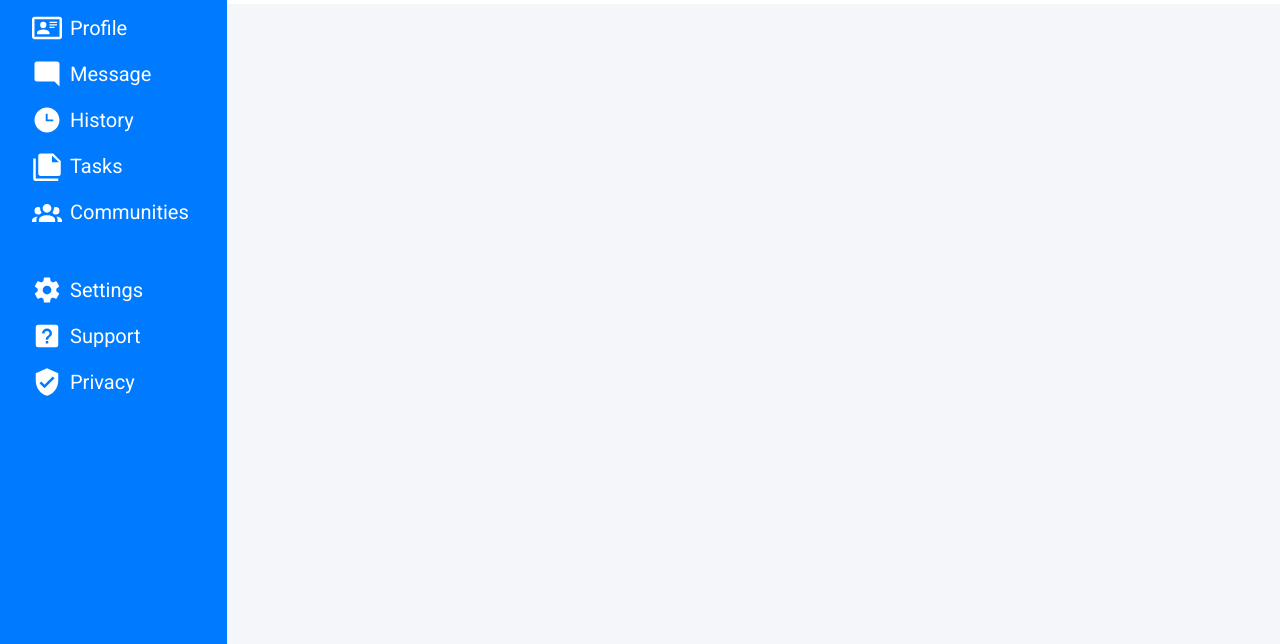
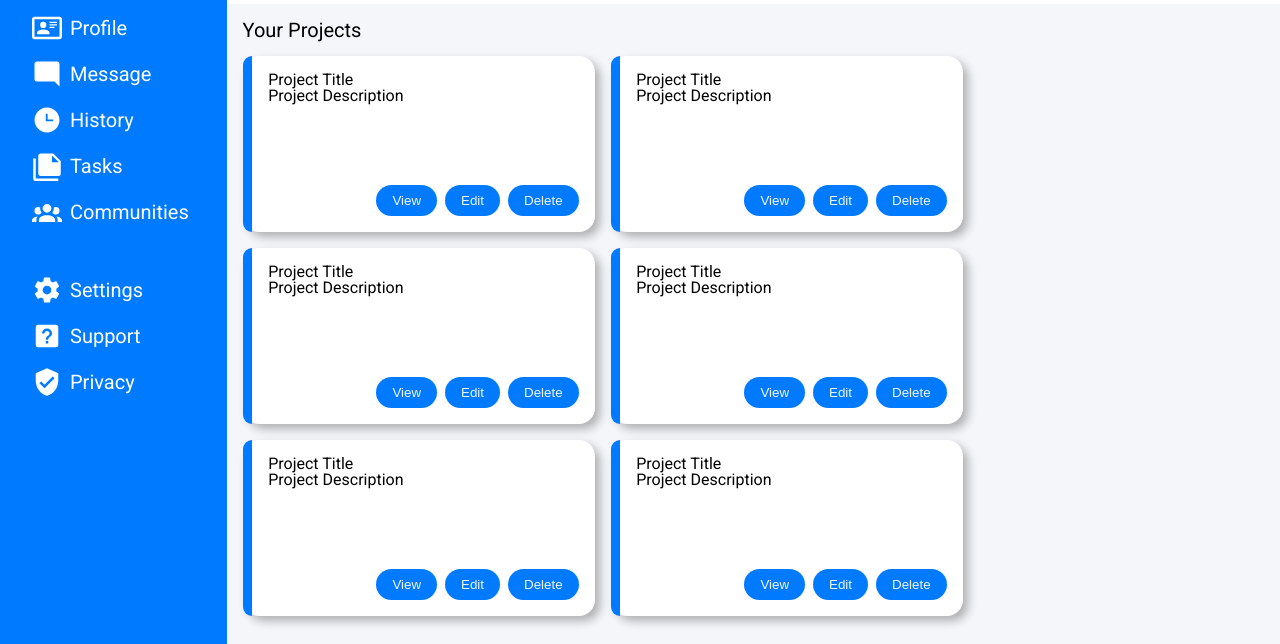
Before and after one commit to FearQuare/admin-dashboard, a plain HTML site: page index.html in a window 1280 px wide. Shown: the part 156-800 px from the top of the page. Drawn offline with Linux system fonts and the light colour scheme.

Commit message:
Complete Projects

```diff
--- a/index.html
+++ b/index.html
@@ -88,7 +88,97 @@
         </div>
     </div>
     <div class="main">
-        <div class="projects"></div>
+        <div class="projects">
+            <div class="title">
+                <h1>Your Projects</h1>
+            </div>
+            <div class="content">
+                <div class="project" id="project-1">
+                    <div class="style"></div>
+                    <div class="card-content">
+                        <div class="texts">
+                            <h1>Project Title</h1>
+                            <p>Project Description</p>
+                        </div>
+                        <div class="buttons">
+                            <button>View</button>
+                            <button>Edit</button>
+                            <button>Delete</button> <!-- Changed the duplicate Edit button to Delete -->
+                        </div>
+                    </div>
+                </div>
+                <div class="project" id="project-2">
+                    <div class="style"></div>
+                    <div class="card-content">
+                        <div class="texts">
+                            <h1>Project Title</h1>
+                            <p>Project Description</p>
+                        </div>
+                        <div class="buttons">
+                            <button>View</button>
+                            <button>Edit</button>
+                            <button>Delete</button> <!-- Changed the duplicate Edit button to Delete -->
+                        </div>
+                    </div>
+                </div>
+                <div class="project" id="project-3">
+                    <div class="style"></div>
+                    <div class="card-content">
+                        <div class="texts">
+                            <h1>Project Title</h1>
+                            <p>Project Description</p>
+                        </div>
+                        <div class="buttons">
+                            <button>View</button>
+                            <button>Edit</button>
+                            <button>Delete</button> <!-- Changed the duplicate Edit button to Delete -->
+                        </div>
+                    </div>
+                </div>
+                <div class="project" id="project-4">
+                    <div class="style"></div>
+                    <div class="card-content">
+                        <div class="texts">
+                            <h1>Project Title</h1>
+                            <p>Project Description</p>
+                        </div>
+                        <div class="buttons">
+                            <button>View</button>
+                            <button>Edit</button>
+                            <button>Delete</button> <!-- Changed the duplicate Edit button to Delete -->
+                        </div>
+                    </div>
+                </div>
+                <div class="project" id="project-5">
+                    <div class="style"></div>
+                    <div class="card-content">
+                        <div class="texts">
+                            <h1>Project Title</h1>
+                            <p>Project Description</p>
+                        </div>
+                        <div class="buttons">
+                            <button>View</button>
+                            <button>Edit</button>
+                            <button>Delete</button> <!-- Changed the duplicate Edit button to Delete -->
+                        </div>
+                    </div>
+                </div>
+                <div class="project" id="project-6">
+                    <div class="style"></div>
+                    <div class="card-content">
+                        <div class="texts">
+                            <h1>Project Title</h1>
+                            <p>Project Description</p>
+                        </div>
+                        <div class="buttons">
+                            <button>View</button>
+                            <button>Edit</button>
+                            <button>Delete</button> <!-- Changed the duplicate Edit button to Delete -->
+                        </div>
+                    </div>
+                </div>
+            </div>
+        </div>
         <div class="announcements"></div>
         <div class="trending"></div>
     </div>
--- a/style.css
+++ b/style.css
@@ -69,6 +69,8 @@ table {
     grid-column: 2 / 7;
     grid-row: 2 / 6;
     background-color: #F4F6F9;
+    display: grid;
+    grid-template: repeat(8, 1fr) / repeat(6, 1fr);
 }
 
 .sidebar-header {
@@ -211,3 +213,56 @@ table {
     justify-content: space-between;
     padding: 0 1rem;
 }
+
+.main .projects {
+    grid-column: 1 / 5;
+    grid-row: 1 / 9;
+    margin: 1rem;
+}
+
+.projects .content {
+    display: grid;
+    grid-template: repeat(3, 1fr) / repeat(2, 1fr);
+    gap: 1rem;
+    margin-top: 1rem;
+}
+
+.title {
+    font-size: 1.25rem;
+    font-weight: 300;
+}
+
+.projects .project {
+    width: 22rem;
+    height: 11rem;
+    border-radius: 1rem;
+    background-color: #FFFFFF;
+    box-shadow: #afb0b2 5px 5px 10px;
+    display: flex; /* Ensure the project card uses flexbox */
+    flex-direction: row; /* Align children in a row */
+}
+
+.project .style {
+    height: 100%; /* Ensure the style div takes full height */
+    width: 3%;
+    background-color: #007BFF;
+    border-radius: 1rem 0 0 1rem;
+}
+
+.card-content {
+    display: flex;
+    flex-direction: column;
+    justify-content: space-between;
+    padding: 1rem;
+    width: 97%; /* Ensure the card content takes the remaining width */
+}
+
+.texts {
+    margin-bottom: 1rem;
+}
+
+.buttons {
+    display: flex;
+    gap: 0.5rem;
+    justify-content: flex-end;
+}
--- /dev/null
+++ b/styles.css
@@ -0,0 +1,29 @@
+/* ...existing code... */
+
+.project {
+    /* Add necessary styles for the project card */
+    border: 1px solid #ccc;
+    padding: 16px;
+    margin: 16px;
+    border-radius: 8px;
+    box-shadow: 0 2px 4px rgba(0, 0, 0, 0.1);
+}
+
+.card-content {
+    /* Ensure the card content is contained within the project card */
+    display: flex;
+    flex-direction: column;
+}
+
+.texts {
+    /* Add necessary styles for the text content */
+    margin-bottom: 16px;
+}
+
+.buttons {
+    /* Add necessary styles for the buttons */
+    display: flex;
+    gap: 8px;
+}
+
+/* ...existing code... */
```
